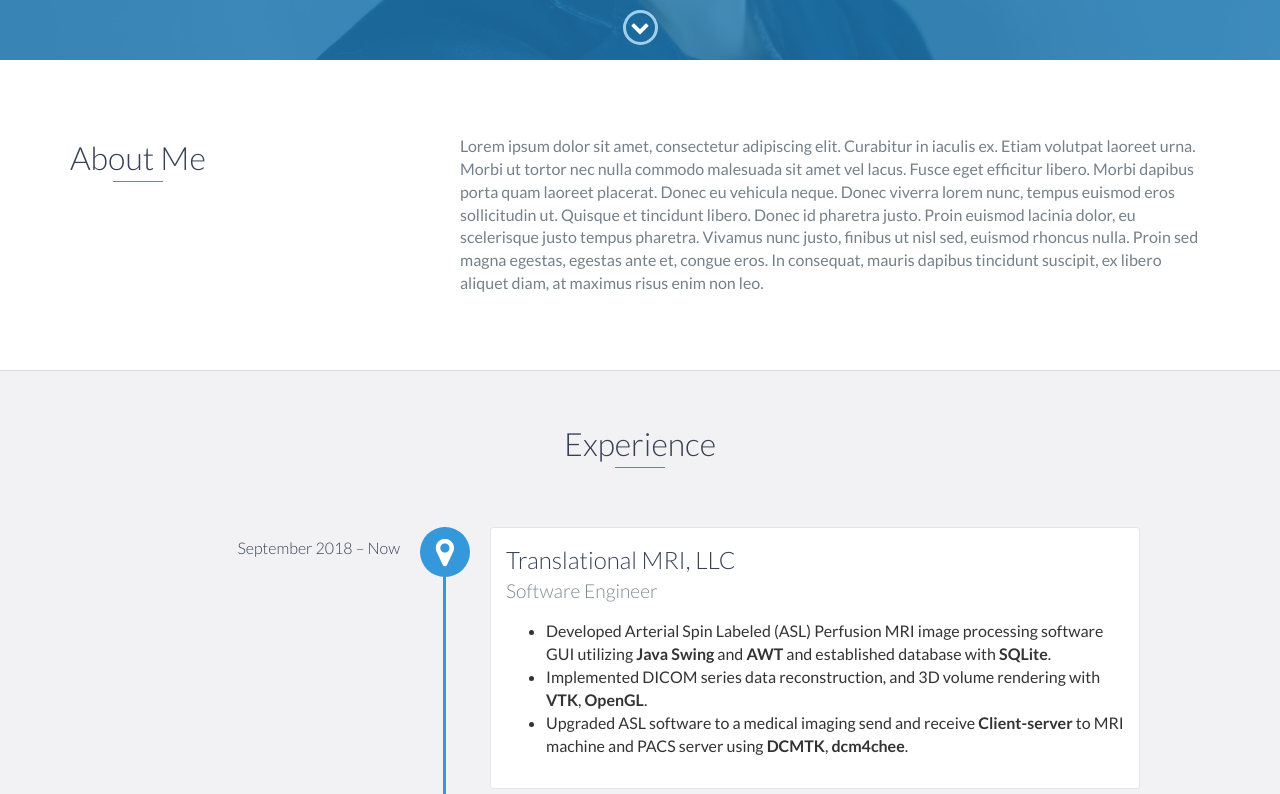
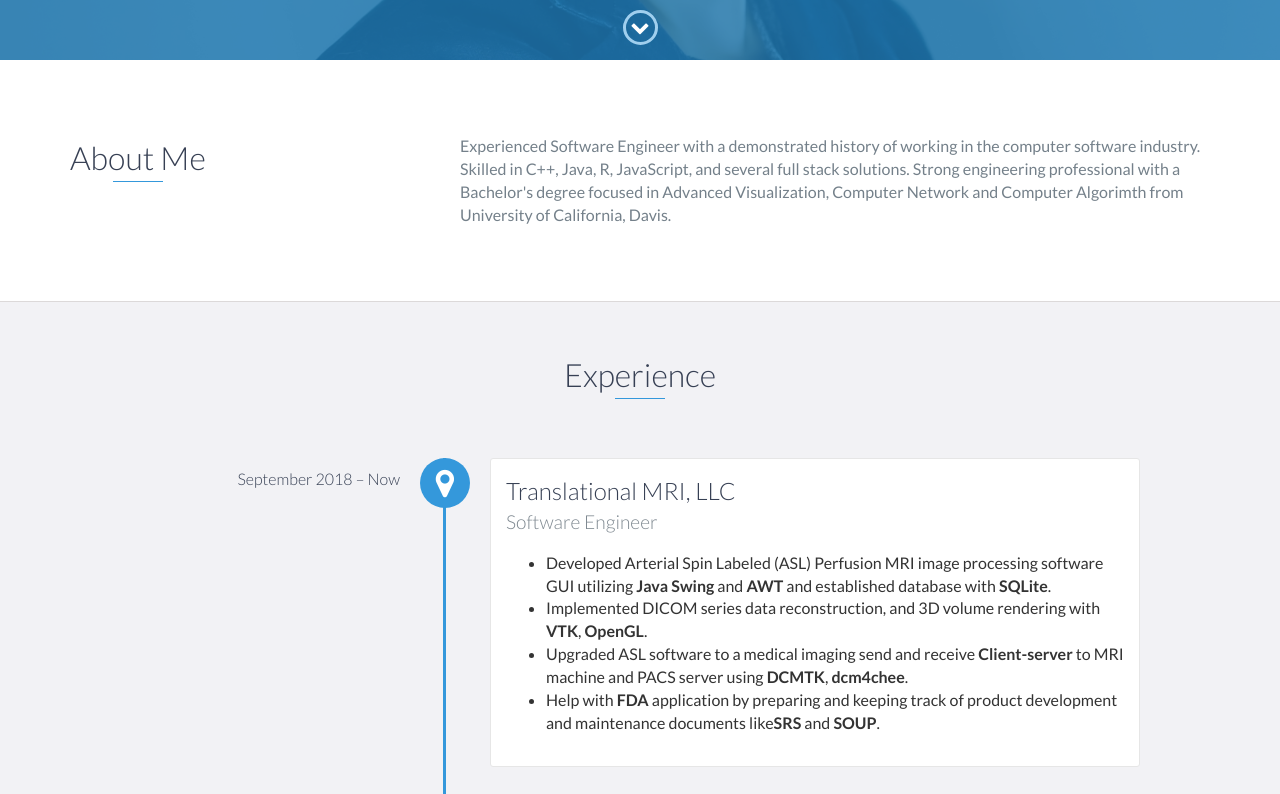
Before and after one commit to xiangzhihai/zhihai_personal_web, a website: page index.html in a window 1280 px wide. Shown: the part 740-1534 px from the top of the page. Drawn offline with nearby package versions, Linux system fonts and the light colour scheme.

Commit message:
added self introduction

```diff
--- a/index.html
+++ b/index.html
@@ -73,15 +73,10 @@
                 </div>
                 <div class="col-md-8">
                     <p>
-                        Lorem ipsum dolor sit amet, consectetur adipiscing elit. Curabitur in iaculis ex. Etiam volutpat
-                        laoreet urna. Morbi ut tortor nec nulla commodo malesuada sit amet vel lacus. Fusce eget
-                        efficitur libero. Morbi dapibus porta quam laoreet placerat. Donec
-                        eu vehicula neque. Donec viverra lorem nunc, tempus euismod eros sollicitudin ut. Quisque et
-                        tincidunt libero. Donec id pharetra justo. Proin euismod lacinia dolor, eu scelerisque justo
-                        tempus pharetra. Vivamus nunc justo, finibus
-                        ut nisl sed, euismod rhoncus nulla. Proin sed magna egestas, egestas ante et, congue eros. In
-                        consequat, mauris dapibus tincidunt suscipit, ex libero aliquet diam, at maximus risus enim non
-                        leo.
+                        Experienced Software Engineer with a demonstrated history of working in the computer software
+                        industry. Skilled in C++, Java, R, JavaScript, and several full stack solutions. Strong
+                        engineering professional with a Bachelor's degree focused in Advanced Visualization, Computer
+                        Network and Computer Algorimth from University of California, Davis.
                     </p>
                 </div>
             </div>
@@ -103,6 +98,7 @@
                         <b>OpenGL</b>.</li>
                     <li>Upgraded ASL software to a medical imaging send and receive <b>Client-server</b> to MRI machine
                         and PACS server using <b>DCMTK</b>, <b>dcm4chee</b>.</li>
+                    <li>Help with <b>FDA</b> application by preparing and keeping track of product development and maintenance documents like<b>SRS</b> and <b>SOUP</b>.</li>
                 </ul>
                 </p>
             </div>
@@ -135,9 +131,8 @@
             <span class="education-date">Sept 2014 - Sept 2018</span>
             <h4>Bachelor of Computer Science</h4>
             <p>
-                Lorem ipsum dolor sit amet, consectetur adipiscing elit. Curabitur in iaculis ex. Etiam volutpat laoreet
-                urna. Morbi ut tortor nec nulla commodo malesuada sit amet vel lacus. Fusce eget efficitur libero. Morbi
-                dapibus porta quam laoreet placerat.
+                <b>Related Course</b>: Computer Software, Computer Graphics, Advanced Visualization, Operating System, Computer Security,
+                Algorithm design, Parallel Computing, and Computer Architecture, etc.
             </p>
         </div>
         <!-- End .education-block -->
@@ -204,8 +199,10 @@
                             <li>Build interactive web service app with <b>R shiny</b> that enables users to
                                 <b>store</b>, <b>manage</b>, <b>transfer</b>, <b>browse</b>, <b>visualize</b> and
                                 <b>annotate</b> acoustic monitoring data</li>
-                            <li>Implemented 15+ various features and analyses, such as: <b>3D plots</b>(plotly), <b>model selection</b>(glmulti), <b>unconstrained
-                                ordination</b>(NMDS), <b>homogeneity of variances</b>homogeneity of variances(betadisper), <b>permutational MANOVA</b>(adonis), <b>hierarchical
+                            <li>Implemented 15+ various features and analyses, such as: <b>3D plots</b>(plotly),
+                                <b>model selection</b>(glmulti), <b>unconstrained
+                                    ordination</b>(NMDS), <b>homogeneity of variances</b>homogeneity of
+                                variances(betadisper), <b>permutational MANOVA</b>(adonis), <b>hierarchical
                                     clustering</b>(hclust), etc</li>
                         </ul>
                         </p>
@@ -285,8 +282,8 @@
                                     aria-hidden="true"></i></a>
                         </li> -->
                         <li>
-                            <a href="https://www.linkedin.com/in/zhihai-xiang-292310106" target="_blank"><i class="fa fa-linkedin"
-                                    aria-hidden="true"></i></a>
+                            <a href="https://www.linkedin.com/in/zhihai-xiang-292310106" target="_blank"><i
+                                    class="fa fa-linkedin" aria-hidden="true"></i></a>
                         </li>
                         <!-- <li>
                             <a href="https://www.facebook.com/" target="_blank"><i class="fa fa-facebook"
```
Also changed, not shown: images/download.png (added), images/prt.jpg (renamed from images/project.jpg).
